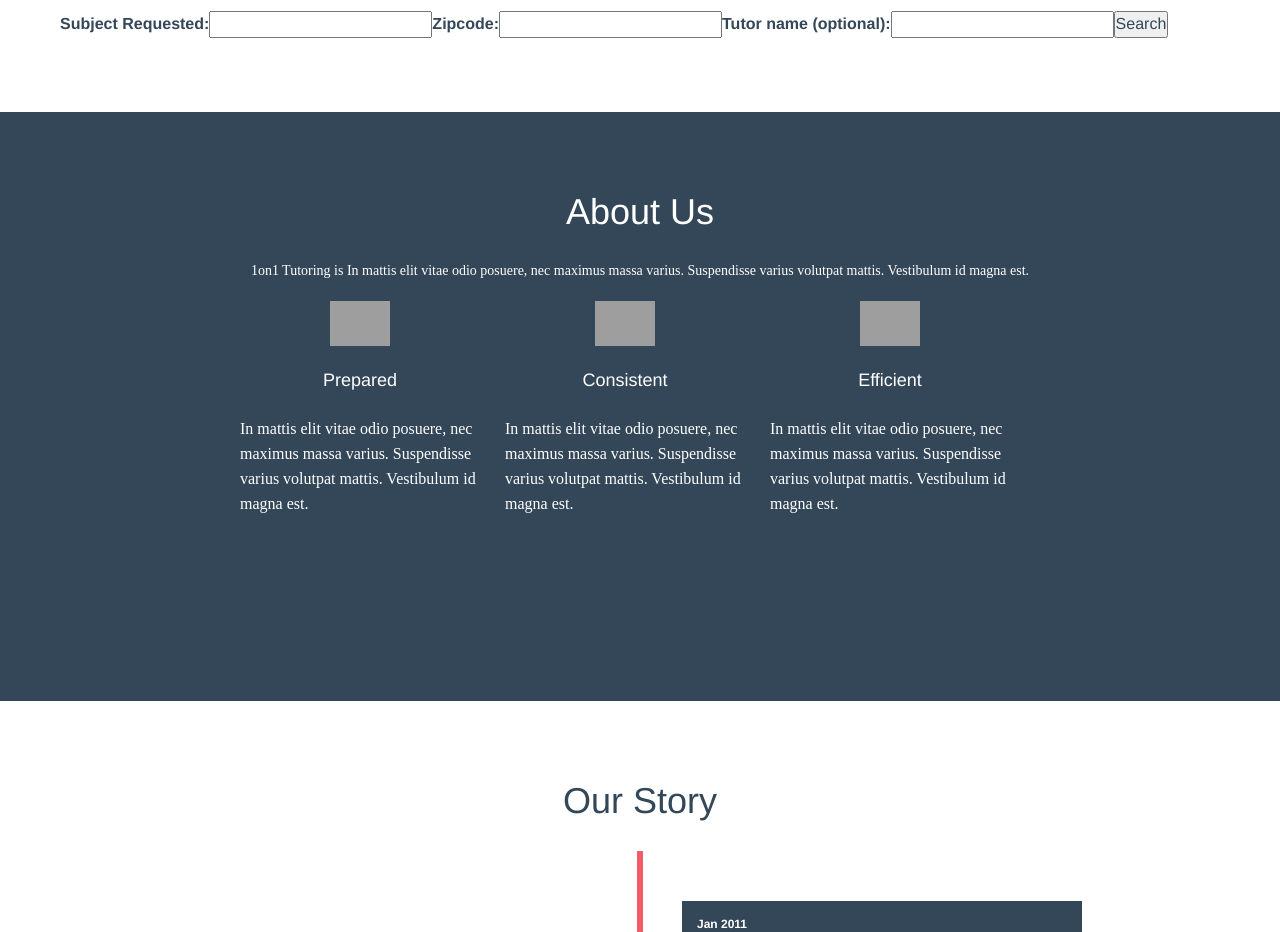
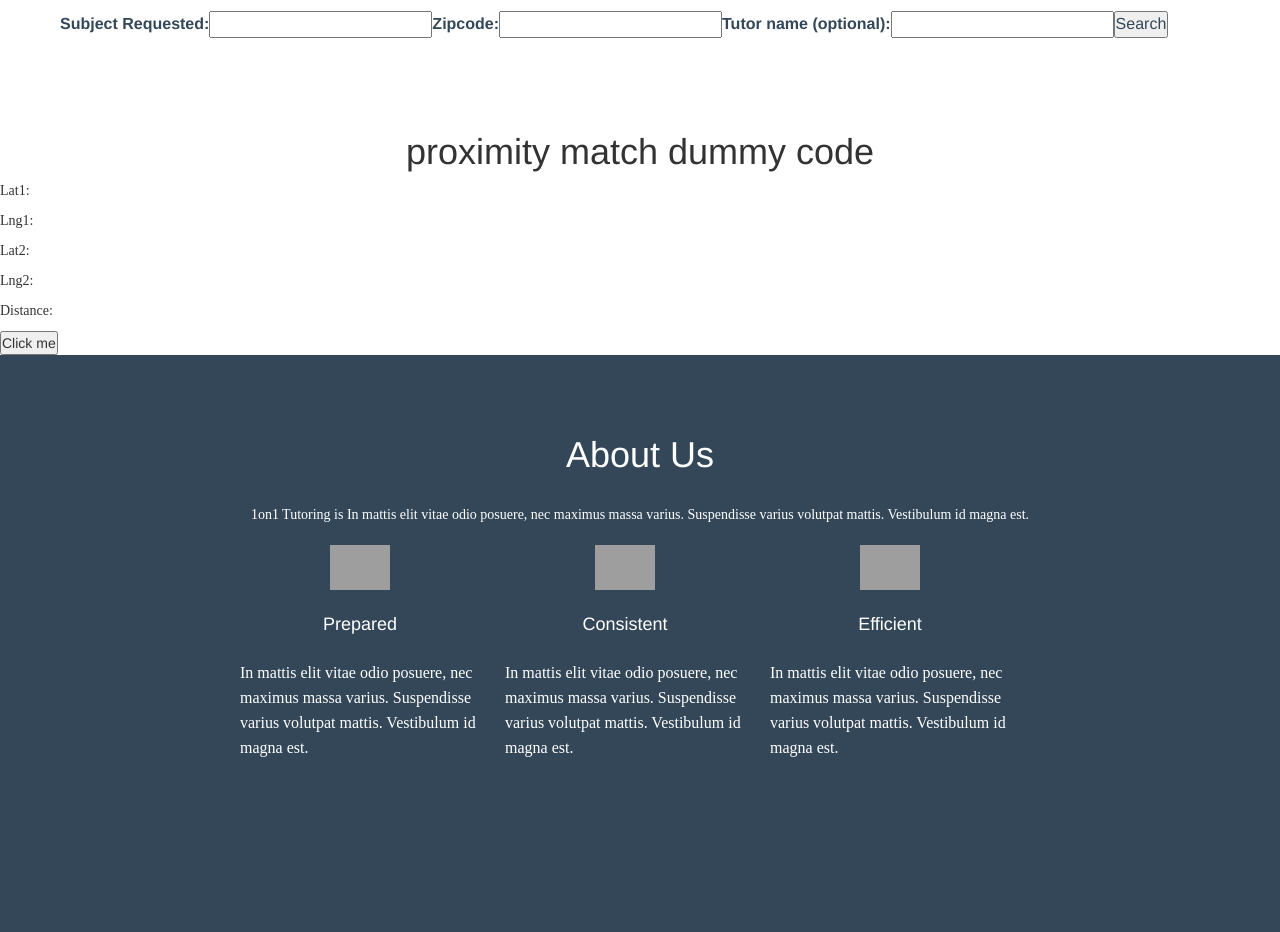
Before and after one commit to BrianCoombs/1on1Website, a React (Create React App) app in the folder my-app/client/: page / in a window 1280 px wide. Shown: the part 840-1772 px from the top of the page. Built offline with nearby package versions, Linux system fonts and the light colour scheme; no server answers; grey boxes are pictures that could not be loaded; a web font is replaced by a local one.

Commit message:
proximity match in progress

```diff
--- a/my-app/client/src/App.js
+++ b/my-app/client/src/App.js
@@ -13,7 +13,7 @@ import OurTutors from './components/OurTutors'
 import Testimonials from './components/Testimonials'
 import Philanthropy from './components/Philanthropy'
 import MailingList from './components/MailingList'
-
+import ProximityMatch from './components/ProximityMatch'
 class App extends Component {
 
   render() {
@@ -29,6 +29,9 @@ class App extends Component {
 
         <div>
           <ScheduleTutor />
+        </div>
+        <div>
+          <ProximityMatch/>
         </div>
 
         <div>
--- a/my-app/client/src/components/ProximityMatch.js
+++ b/my-app/client/src/components/ProximityMatch.js
@@ -1,67 +1,79 @@
 import React, { Component } from 'react'
-
-const API = 'https://maps.googleapis.com/maps/api/geocode/json?address=1600+Amphitheatre+Parkway,+Mountain+View,+CA&key=AIzaSyB1s8lN_cd_FhoZYhuguvaQW33zEu31FTQ';
 
 class ProximityMatch extends Component {
   constructor(props) {
     super(props);
     this.state = {
-      results: [],
-      lat: '',
-      lng: ''
+      zip1: "https://maps.googleapis.com/maps/api/geocode/json?address=75025&key=AIzaSyB1s8lN_cd_FhoZYhuguvaQW33zEu31FTQ",
+      zip2: "https://maps.googleapis.com/maps/api/geocode/json?address=78705&key=AIzaSyB1s8lN_cd_FhoZYhuguvaQW33zEu31FTQ",
+      lat1: '',
+      lng1: '',
+      lat2: '',
+      lng2: '',
+      dist: ''
     };
   }
 
-/** Calculate straight distance between 2 coordinates
-  rad(x) {
-    return x * Math.PI / 180;
+  //var API = {"https://maps.googleapis.com/maps/api/geocode/json?address=" + {this.state.zip1} + "&key=AIzaSyB1s8lN_cd_FhoZYhuguvaQW33zEu31FTQ"};
+  //var API2 = {"https://maps.googleapis.com/maps/api/geocode/json?address=" + {this.state.zip2} + "&key=AIzaSyB1s8lN_cd_FhoZYhuguvaQW33zEu31FTQ"};
+
+  degreesToRadians(degrees) {
+	   return degrees*Math.PI/180;
   }
 
-  getDistance(lat1, lng1, lat2, lng2) {
-    var R = 6378137;
-    var dLat = rad(lat2 - lat1)
-    var dLng = rad(lng2 - lng1)
-    var a = Math.sin(dLat/2) * Math.sin(dLat/2) + Math.cos(rad(lat1)) * Math.cos(rad(lat2)) * Math.sin(dLng/2) * Math.sin(dLng/2);
-    var c = 2 * Math.atan2(Math.sqrt(a), Math.sqrt(1-a));
-    var d = R * c;
-    return d;
-  }
-*/
-/**
-  handleFormSubmit(submitEvent) {
-    submitEvent.preventDefault();
-    var address = this.searchInputElement.value;
-    this.setState({searchInputElement: address});
+  distanceBetweenCoords(lat1, lng1, lat2, lng2) {
+    var earthRadiusKm = 6371;
+
+    var dLat = this.degreesToRadians(parseFloat(lat2)-parseFloat(lat1))
+    var dLng = this.degreesToRadians(parseFloat(lng2)-parseFloat(lng1))
+
+    var lat1F = this.degreesToRadians(parseFloat(lat1))
+    var lat2F = this.degreesToRadians(parseFloat(lat2))
+
+    var a = Math.sin(dLat/2)*Math.sin(dLat/2) + Math.sin(dLng/2)*Math.sin(dLng/2)*Math.cos(lat1F)*Math.cos(lat2F)
+    var c = 2*Math.atan2(Math.sqrt(a), Math.sqrt(1-a))
+    return earthRadiusKm*c
   }
 
-  setSearchInputElementReference(inputReference) {
-    this.searchInputElement = inputReference;
-  }*/
+  handleClick(e) {
+    console.log(this.state.lat1)
+    console.log(this.state.lng1)
+    console.log(this.state.lat2)
+    console.log(this.state.lng2)
+    var distance = this.distanceBetweenCoords(this.state.lat1, this.state.lng1, this.state.lat2, this.state.lng2)
+    this.setState({dist:distance})
+    console.log(this.state.dist)
+  }
 
   componentDidMount() {
-    fetch(API)
+    fetch(this.state.zip1)
     .then(response => response.json())
     .then(data => this.setState({
-      results: data.results,
-      lat: data.results[0].geometry.location.lat,
-      lng: data.results[0].geometry.location.lng}));
+      lat1: data.results[0].geometry.location.lat,
+      lng1: data.results[0].geometry.location.lng}));
+    fetch(this.state.zip2)
+    .then(response => response.json())
+    .then(data => this.setState({
+      lat2: data.results[0].geometry.location.lat,
+      lng2: data.results[0].geometry.location.lng}));
   }
 
   render() {
-    const { results } = this.state;
-    const {lat} = this.state;
-    const {lng} = this.state;
-    //const {searchInputElement} = this.state;
-    //console.log(results[0])
-    console.log(lat)
-    console.log(lng)
-    //console.log(searchInputElement)
+    const {lat1} = this.state;
+    const {lng1} = this.state;
+    const {lat2} = this.state;
+    const {lng2} = this.state;
+    const {dist} = this.state;
 
     return (
       <div>
         <h1>proximity match dummy code</h1>
-        <p>{lat}</p>
-        <p>{lng}</p>
+        <p>Lat1: {lat1}</p>
+        <p>Lng1: {lng1}</p>
+        <p>Lat2: {lat2}</p>
+        <p>Lng2: {lng2}</p>
+        <p>Distance: {dist}</p>
+        <button onClick={this.handleClick.bind(this)}>Click me</button>
 
       </div>
     );
--- a/my-app/package.json
+++ b/my-app/package.json
@@ -8,6 +8,7 @@
     "express": "^4.16.3",
     "express-session": "^1.15.6",
     "hbs": "^4.0.1",
+    "mailchimp-api-v3": "^1.8.0",
     "npm": "^5.8.0"
   },
   "scripts": {
```
Also changed, not shown: my-app/client/src/components/SchedulingComponents/NameForm.js (+17 -1 lines), 1 other file (tests, documents, lock files or other folders).
